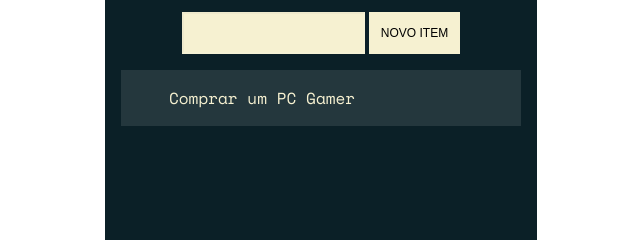
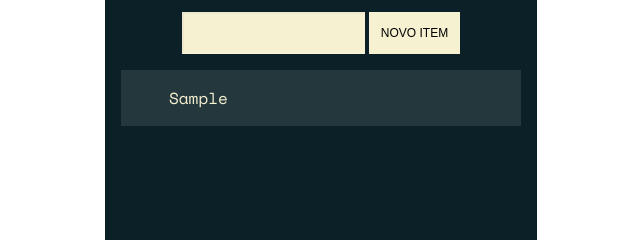
Before and after one commit to MatheusFidelis/CEEP, a plain HTML site: page index.html in a window 1280 px wide. Both pictures are taken after typing "Sample" into the empty fields and a click on the button "NOVO ITEM". Shown: the part 298-538 px from the top of the page, 319-959 px from the left. Drawn offline with nearby package versions, Linux system fonts and the light colour scheme; a web font is replaced by a local one.

Commit message:
Add a new task through input as a new paragraph

```diff
--- a/index.html
+++ b/index.html
@@ -21,7 +21,7 @@
       </form>
 
       <ul class="list">
-        <li class="task">
+        <li class="task" data-task>
           <p class="content">
             Comprar um PC Gamer
           </p>
--- a/tasksList.js
+++ b/tasksList.js
@@ -3,7 +3,10 @@ const createTask = (event) => {
 
   const input = document.querySelector("[data-form-input]");
   const inputValue = input.value;
-  console.log(inputValue);
+
+  const task = document.querySelector("[data-task]");
+  const content = `<p class="content">${inputValue}</p>`;
+  task.innerHTML = content;
   input.value = " ";
 };
 
```
